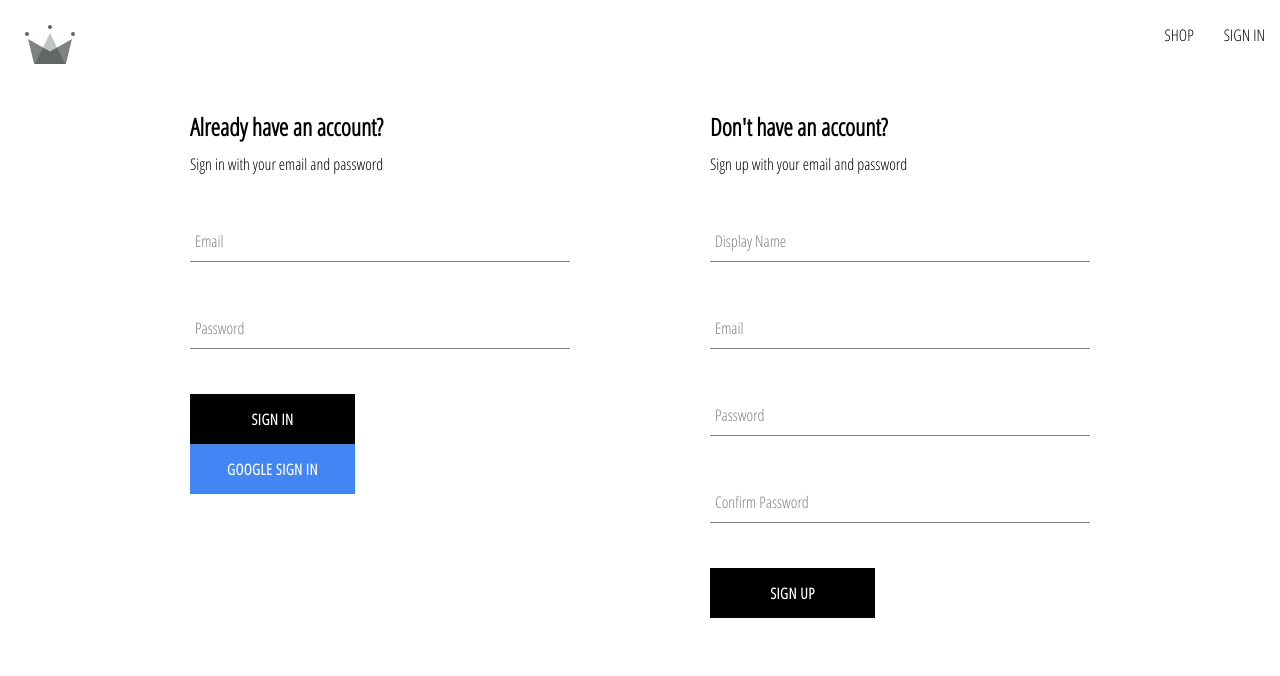
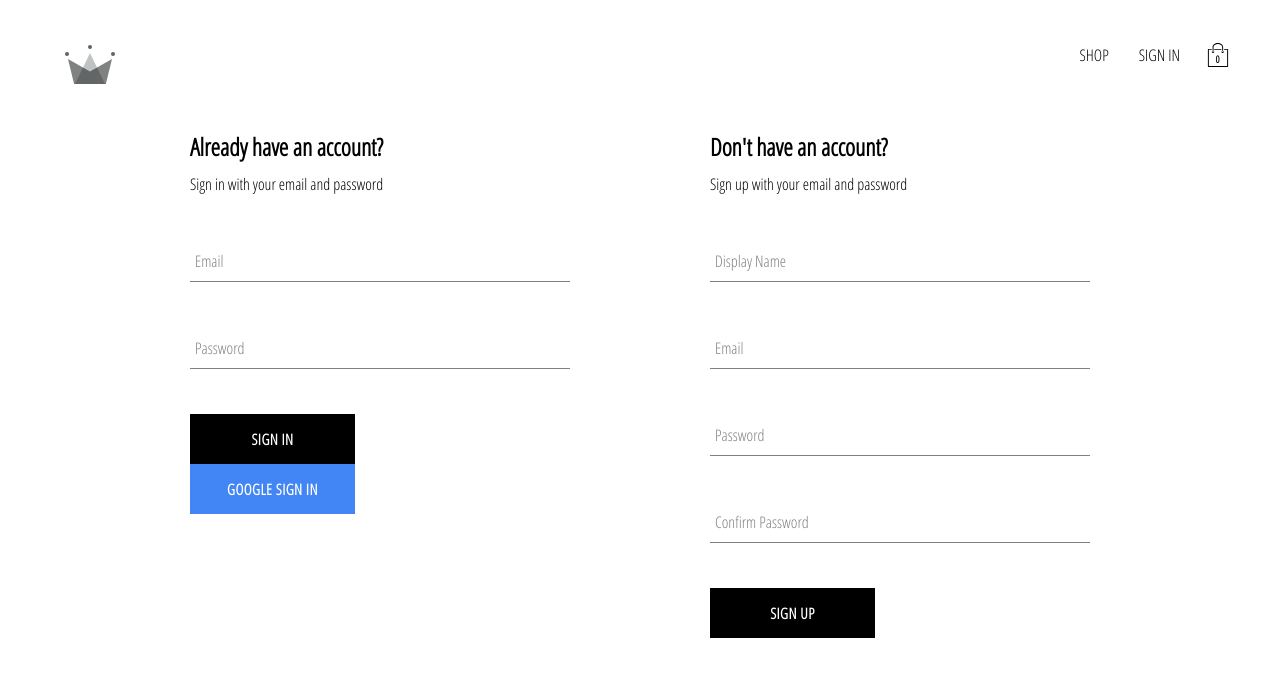
Before and after one commit to mlcalves/crwn-clothing, a React (Create React App) app: page /auth in a window 1280 px wide. Shown: the top 676 px of the page. Built offline with nearby package versions, Linux system fonts and the light colour scheme; no server answers.

Commit message:
adding cart context and shopping icon

```diff
--- /dev/null
+++ b/src/components/cart-dropdown/cart-dropdown.component.jsx
@@ -0,0 +1,14 @@
+import Button from '../button/button.component';
+
+import './cart-dropdown.styles.scss';
+
+const CartDropdown = () => {
+    return (
+        <div className='cart-dropdown-container'>
+            <div className='cart-items' />
+            <Button>GO TO CHECKOUT</Button>
+        </div>
+    );
+};
+
+export default CartDropdown;
--- /dev/null
+++ b/src/components/cart-dropdown/cart-dropdown.styles.scss
@@ -0,0 +1,29 @@
+.cart-dropdown-container {
+    position: absolute;
+    width: 240px;
+    height: 340px;
+    display: flex;
+    flex-direction: column;
+    padding: 20px;
+    border: 1px solid black;
+    background-color: white;
+    top: 90px;
+    right: 40px;
+    z-index: 5;
+
+    .empty-message {
+        font-size: 18px;
+        margin: 50px auto;
+    }
+
+    .cart-items {
+      height: 240px;
+      display: flex;
+      flex-direction: column;
+      overflow: scroll;
+    }
+
+    button {
+      margin-top: auto;
+    }
+  }
--- /dev/null
+++ b/src/components/cart-icon/cart-icon.component.jsx
@@ -0,0 +1,21 @@
+import { useContext } from 'react';
+
+import { ReactComponent as ShoppingIcon} from '../../assets/shopping-bag.svg'
+
+import { CartContext } from '../../contexts/cart.context';
+
+import './cart-icon.styles.scss';
+
+const CartIcon = () => {
+    const {isCartOpen,setIsCartOpen } = useContext(CartContext);
+
+    const toggleIsCartOpen = () => setIsCartOpen(!isCartOpen);
+    return (
+        <div className='cart-icon-container' onClick={toggleIsCartOpen}>
+            <ShoppingIcon className='shopping-icon' />
+            <span className='item-count'>0</span>
+        </div>
+    );
+};
+
+export default CartIcon;
--- /dev/null
+++ b/src/components/cart-icon/cart-icon.styles.scss
@@ -0,0 +1,21 @@
+.cart-icon-container {
+    width: 45px;
+    height: 45px;
+    position: relative;
+    display: flex;
+    align-items: center;
+    justify-content: center;
+    cursor: pointer;
+
+    .shopping-icon {
+      width: 24px;
+      height: 24px;
+    }
+
+    .item-count {
+      position: absolute;
+      font-size: 10px;
+      font-weight: bold;
+      bottom: 12px;
+    }
+  }
--- /dev/null
+++ b/src/contexts/cart.context.jsx
@@ -0,0 +1,12 @@
+import { createContext, useState } from 'react';
+
+export const CartContext = createContext({
+    isCardOpen: false,
+    setIsCartOpen: () => {}
+})
+
+export const CartProvider = ({children}) => {
+    const [isCartOpen, setIsCartOpen] = useState(false);
+    const value = {isCartOpen, setIsCartOpen}
+    return <CartContext.Provider value={value}>{children} </CartContext.Provider>;
+}
--- a/src/index.js
+++ b/src/index.js
@@ -5,6 +5,7 @@
 import App from './App';
 import { UserProvider } from './contexts/user.context';
 import { ProductsProvider } from './contexts/products.context';
+import { CartProvider } from './contexts/cart.context';
 import './index.scss';
 
 import reportWebVitals from './reportWebVitals';
@@ -15,7 +16,9 @@
     <BrowserRouter>
       <UserProvider>
         <ProductsProvider>
+          <CartProvider>
           <App />
+          </CartProvider>
         </ProductsProvider>
       </UserProvider>
     </BrowserRouter>
--- a/src/index.scss
+++ b/src/index.scss
@@ -1,5 +1,6 @@
 body {
   margin: 0;
+  padding: 20px 40px;
   font-family: 'Open Sans Condensed', sans-serif;
   -webkit-font-smoothing: antialiased;
   -moz-osx-font-smoothing: grayscale;
--- a/src/routes/navigation/navigation.component.jsx
+++ b/src/routes/navigation/navigation.component.jsx
@@ -1,15 +1,20 @@
 import { Fragment, useContext } from 'react';
 import { Outlet, Link } from 'react-router-dom';
 
+import CartIcon from '../../components/cart-icon/cart-icon.component';
+import CartDropdown from '../../components/cart-dropdown/cart-dropdown.component';
+
+import { UserContext } from '../../contexts/user.context';
+import { CartContext } from '../../contexts/cart.context';
+
 import { ReactComponent as CrwnLogo } from '../../assets/crown.svg'
-import { UserContext } from '../../contexts/user.context';
-
 import {signOutUser} from '../../utils/firebase/firebase.utils'
 
 import './navigation.styles.scss';
 
 const Navigation = () => {
-    const { currentUser, setCurrentUser } = useContext(UserContext);
+    const { currentUser } = useContext(UserContext);
+    const { isCartOpen } = useContext(CartContext)
 
     return (
       <Fragment>
@@ -28,7 +33,9 @@
                   SIGN IN
               </Link>
               )}
+              <CartIcon />
           </div>
+          {isCartOpen && <CartDropdown />}
         </div>
           <Outlet />
       </Fragment>
```
Also changed, not shown: src/assets/shopping-bag.svg (added).
